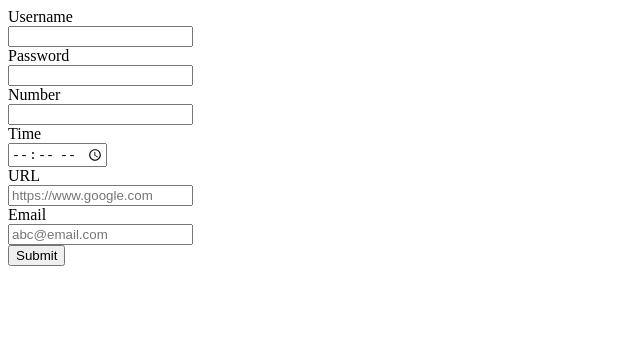
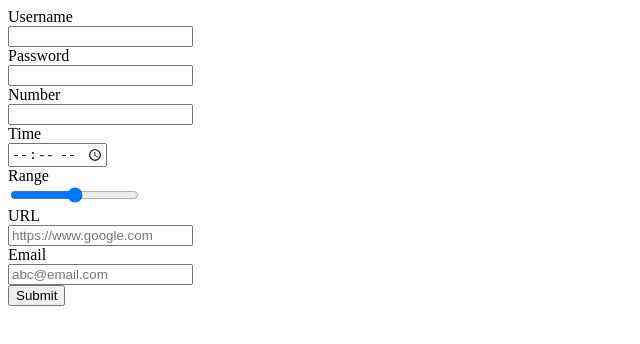
Before and after one commit to abhishekzzz/codingninjas_practice, a website: page forms_login_form.html in a window 1280 px wide. Shown: the whole page, without its empty margins (0-640 px from the left). Drawn offline with Linux system fonts and the light colour scheme.

Commit message:
Update forms_login_form.html

```diff
--- a/forms_login_form.html
+++ b/forms_login_form.html
@@ -24,6 +24,10 @@
 			<input type="time" id="time" required>
 		</div>
 		<div>
+			<label for="range"> Range </label> <br>
+			<input type="range" id="range" required min="10" max="50" step="10">
+		</div>
+		<div>
 			<label for="url"> URL </label> <br>
 			<input type="url" id="url" required placeholder="https://www.google.com">
 		</div>
```
